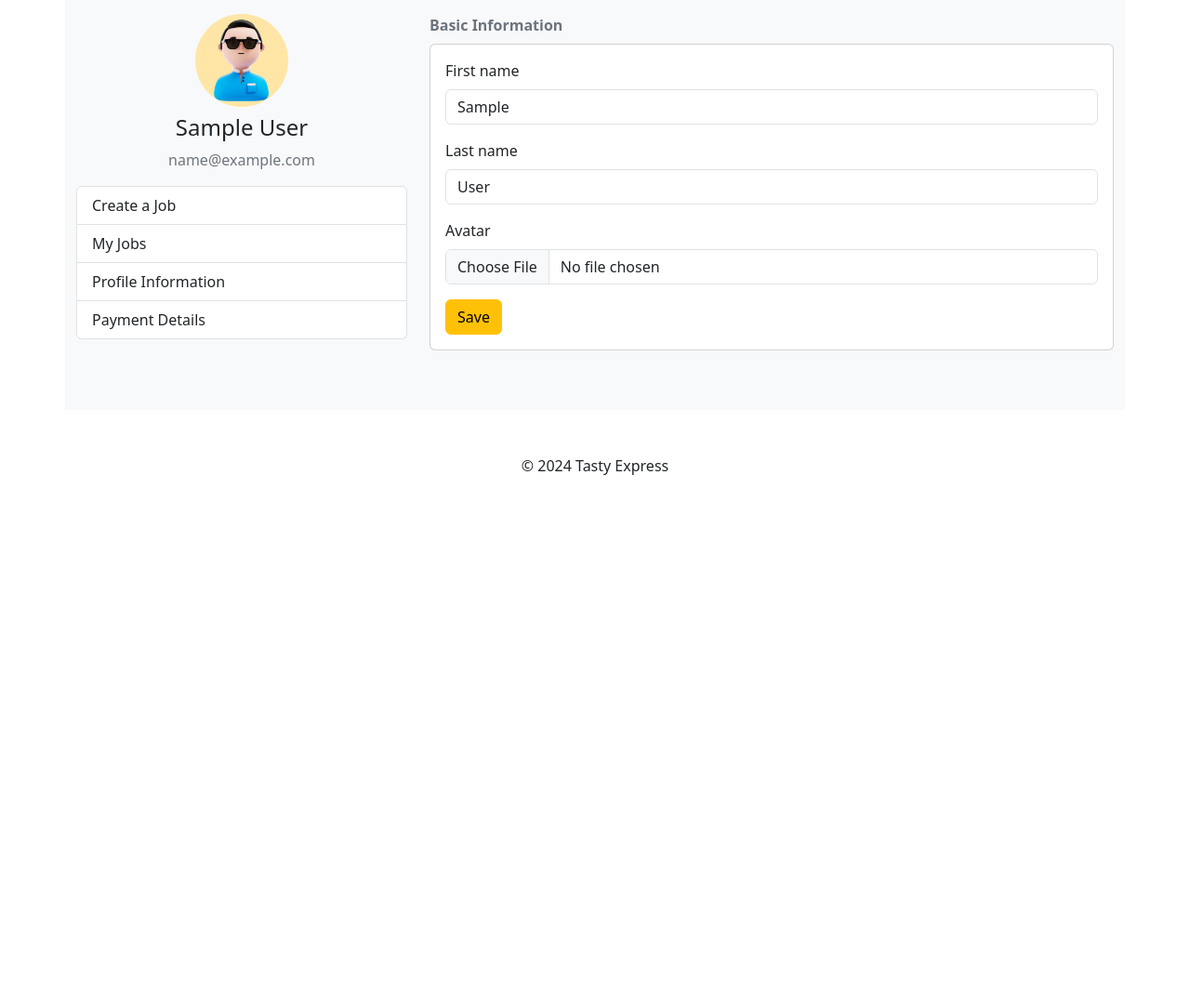
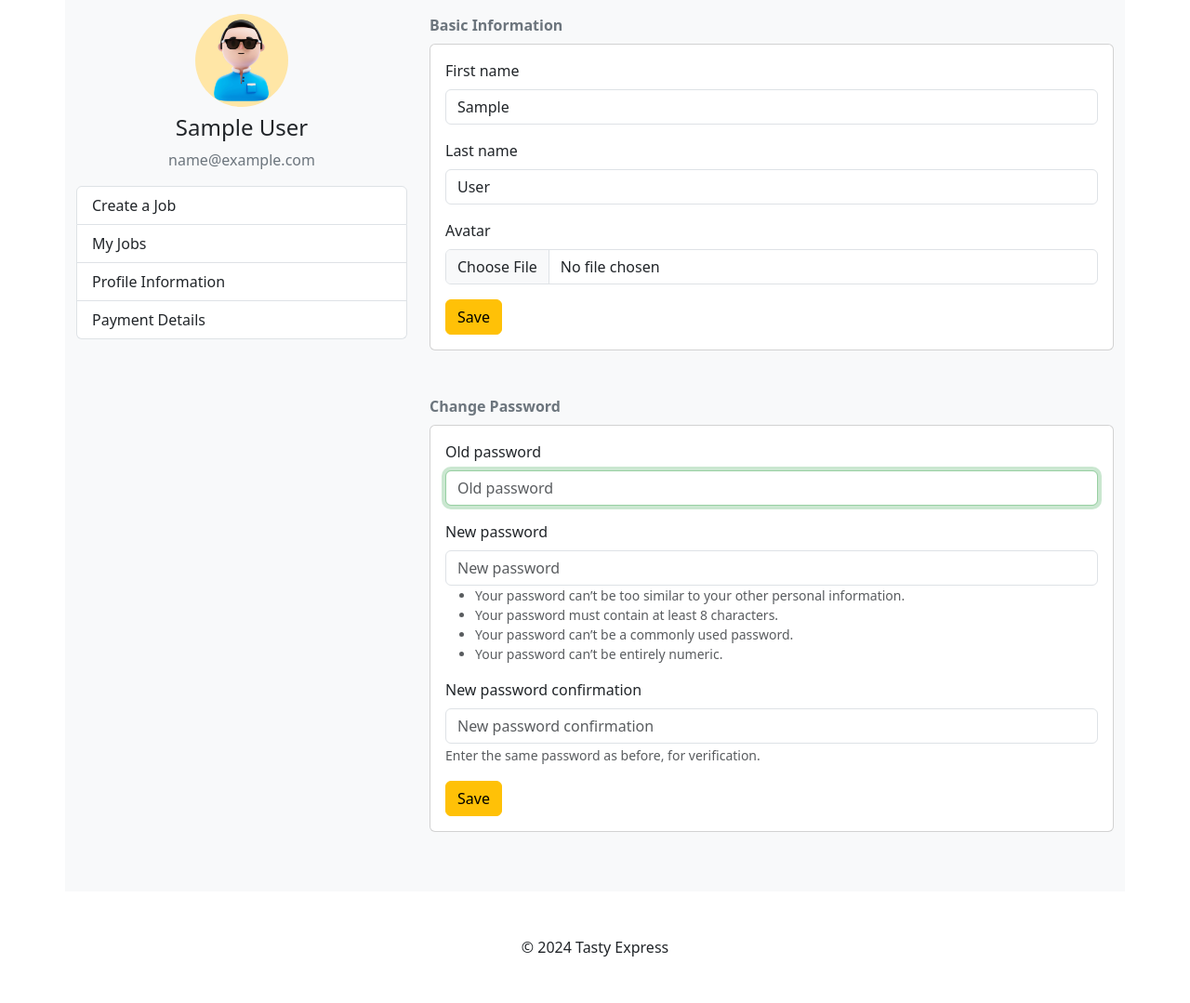
Before and after one commit to fido1hn/tastyexpress, a Django app: page /customer/profile/ in a window 1280 px wide. Shown: the part 81-1160 px from the top of the page at 93% size. Before the commit the page ends 592 px from the top, so only its background shows below. Run offline with Django 5.2, Linux system fonts and the light colour scheme; the visitor is signed in with stand-in values (Sample User, id 1); data comes from the database, SQL or seed files in the repository; some libraries are stand-ins or nearby versions.

Commit message:
Add password change functionality to customer profile

```diff
--- a/core/customer/views.py
+++ b/core/customer/views.py
@@ -1,6 +1,8 @@
 from django.shortcuts import render, redirect
 from django.contrib.auth.decorators import login_required
 from django.contrib import messages
+from django.contrib.auth.forms import PasswordChangeForm
+from django.contrib.auth import update_session_auth_hash
 
 from . import forms
 
@@ -14,20 +16,33 @@ def home(request):
 def profile_page(request):
     user_form = forms.BasicUserForm(instance=request.user)
     customer_form = forms.BasicCustomerForm(instance=request.user.customer)
+    password_form = PasswordChangeForm(request.user)
 
     if request.method == "POST":
-        user_form = forms.BasicUserForm(request.POST, instance=request.user)
-        customer_form = forms.BasicCustomerForm(
-            request.POST, request.FILES, instance=request.user.customer)
 
-        if user_form.is_valid() and customer_form.is_valid():
-            user_form.save()
-            customer_form.save()
+        if request.POST.get("action") == "update_profile":
+            user_form = forms.BasicUserForm(
+                request.POST, instance=request.user)
+            customer_form = forms.BasicCustomerForm(
+                request.POST, request.FILES, instance=request.user.customer)
 
-            messages.success(request, "Profile updated successfully.")
-            return redirect("customer:profile")
+            if user_form.is_valid() and customer_form.is_valid():
+                user_form.save()
+                customer_form.save()
+                messages.success(request, "Your profile updated successfully.")
+                return redirect("customer:profile")
+
+        elif request.POST.get("action") == "update_password":
+            password_form = PasswordChangeForm(request.user, request.POST)
+            if password_form.is_valid():
+                user = password_form.save()
+                update_session_auth_hash(request, user)
+                messages.success(
+                    request, "Your password updated successfully.")
+                return redirect("customer:profile")
 
     return render(request, "core/customer/profile.html", {
         "user_form": user_form,
         "customer_form": customer_form,
+        "password_form": password_form,
     })
--- a/core/templates/core/customer/profile.html
+++ b/core/templates/core/customer/profile.html
@@ -14,4 +14,16 @@
     </form>
   </div>
 </div>
+
+<div><b class="text-secondary">Change Password</b></div>
+<div class="card bg-white mt-2 mb-5">
+  <div class="card-body">
+    <form method="post" enctype="multipart/form-data">
+      {% csrf_token %}
+      {% bootstrap_form password_form %}
+      <input type="hidden" name="action" value="update_password" />
+      <button type="submit" class="btn btn-warning">Save</button>
+    </form>
+  </div>
+</div>
 {% endblock main %}
--- a/templates/base.html
+++ b/templates/base.html
@@ -70,7 +70,7 @@
 
     {% for message in messages %}
     <div
-      class="toast {{ message.tags }} position-fixed bottom-0 end-0 p-3"
+      class="toast {{ message.tags }} position-fixed top-0 end-0 p-3"
       role="alert"
       aria-live="assertive"
       aria-atomic="true"
```
